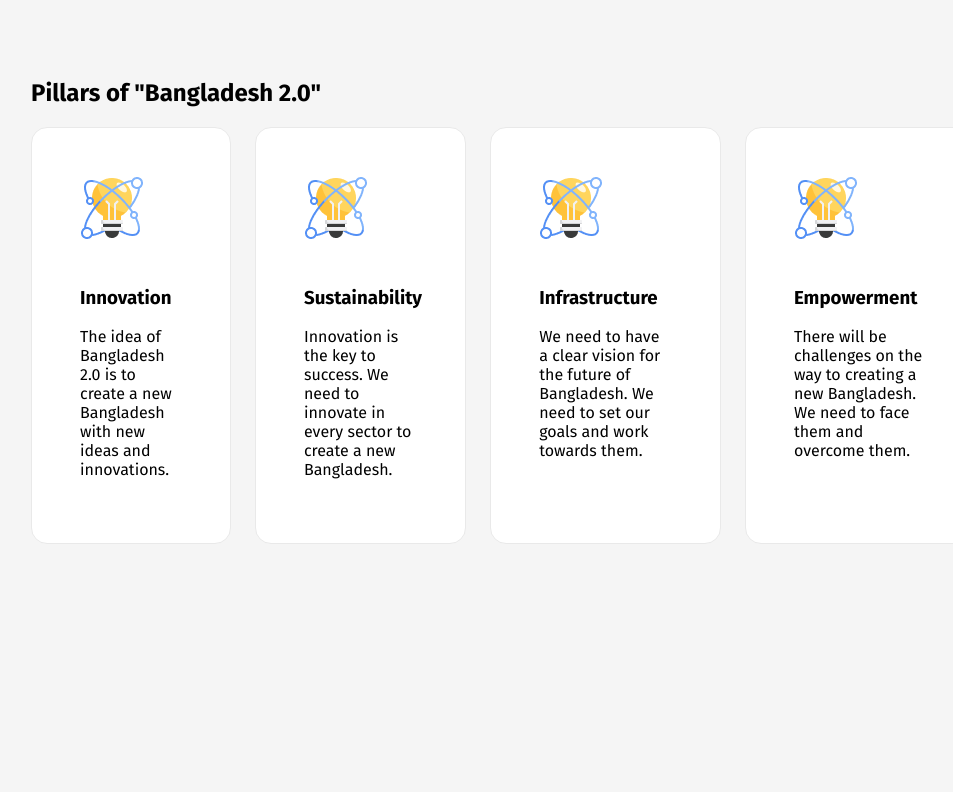
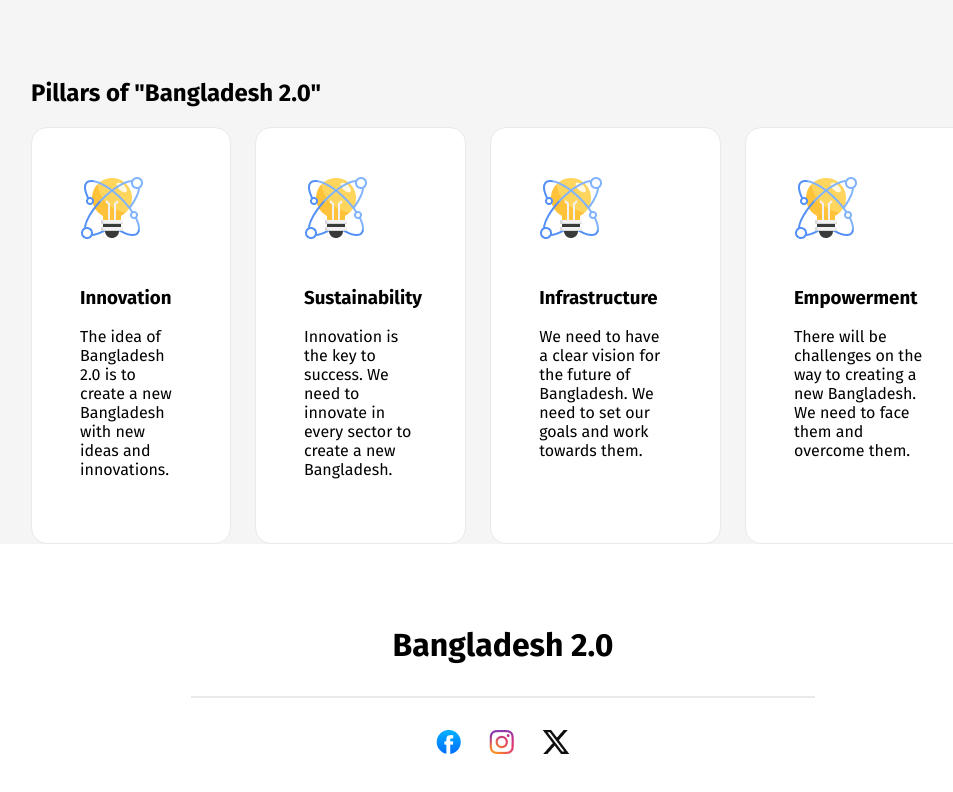
Before and after one commit to mhskdr/1st-assignment-b11, a plain HTML site: page index.html in a window 1280 px wide. Shown: the part 803-1595 px from the top of the page, without its empty margins (137-1090 px from the left). Before the commit the page ends 1355 px from the top, so only its background shows below. Drawn offline with Linux system fonts and the light colour scheme.

Commit message:
with footer aligned

```diff
--- a/Styles/assignment.css
+++ b/Styles/assignment.css
@@ -18,6 +18,7 @@ nav {
     font-weight: bold;
     font-size: 32px;
 }
+
 /* button styles */
 button:hover{
     cursor: pointer;
@@ -100,3 +101,21 @@ main{
 .img{
     padding:24px 0 24px 24px;
 }
+/* footer */
+.secondary-bg{
+    background-color: #ffffff;
+    padding: 50px 160px;
+}
+.footer-align{
+    text-align: center;
+}
+.footer-hr{
+    border: 1px solid #e9e9e9;
+    margin: 0 160px;
+}
+.logo-container{
+    margin-top: 32px;
+}
+.logo-margin{
+    margin-right: 24px;
+}
--- a/index.html
+++ b/index.html
@@ -59,7 +59,16 @@
             </div>
           </section>
     </main>
-    <footer>
+    <footer class="secondary-bg">
+        <div class="footer-align">
+            <h3 class="nav-title">Bangladesh 2.0</h3>
+            <hr class="footer-hr">
+            <div class="logo-container">
+                <a href=""><img class="logo-margin"src="Resources/facebook.png" alt="facebook logo"></a>
+                <a href=""> <img class="logo-margin"src="Resources/instagram.png" alt="instagram logo"></a>
+                <a href=""><img src="Resources/x.png" alt="x logo"></a>
+            </div>
+        </div>
 
     </footer>
 </body>
```
